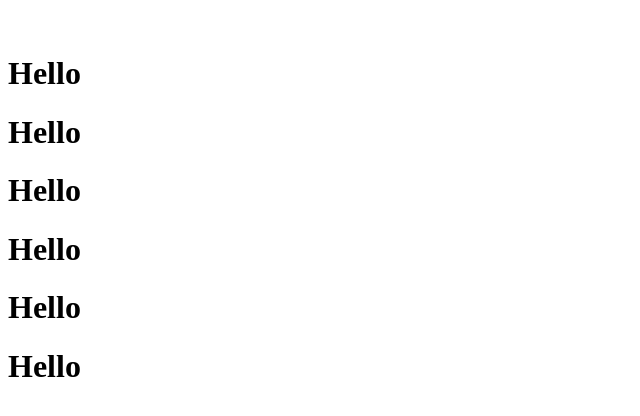
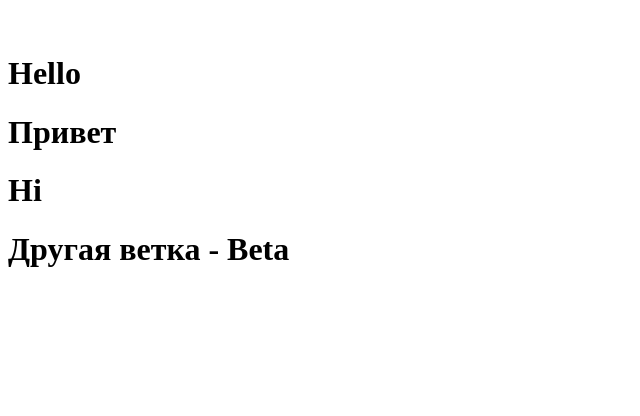
Before and after one commit to alex-bulgakov/git-test, a plain HTML site: page index.html in a window 1280 px wide. Shown: the whole page, without its empty margins (0-640 px from the left). Drawn offline with Linux system fonts and the light colour scheme.

Commit message:
change beta branch index

```diff
--- a/index.html
+++ b/index.html
@@ -9,9 +9,10 @@
 <p>
       <br />
 	  <h1>Hello</h1>
-	  	  <h1>Hello</h1>
-		  	  <h1>Hello</h1>
-			  	  <h1>Hello</h1>	  <h1>Hello</h1>	  <h1>Hello</h1>
+<h1>Привет</h1>
+<h1>Hi</h1>
+<h1>Другая ветка - Beta </h1>
+
 </p>
 </body>
 </html>
```
